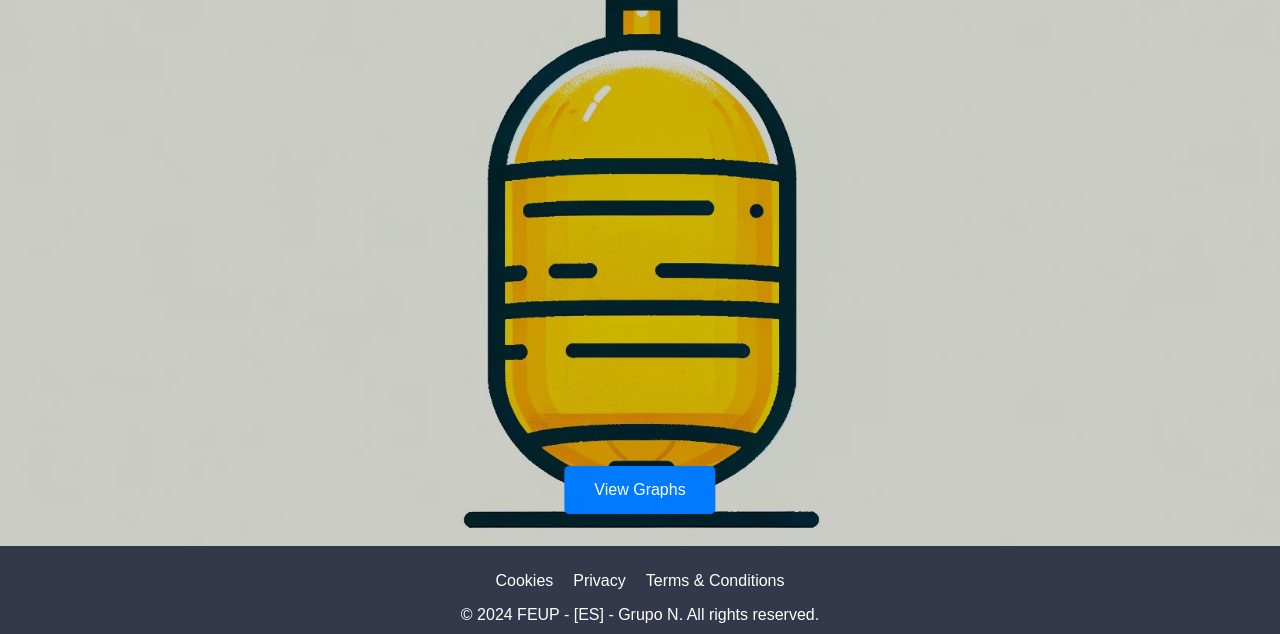
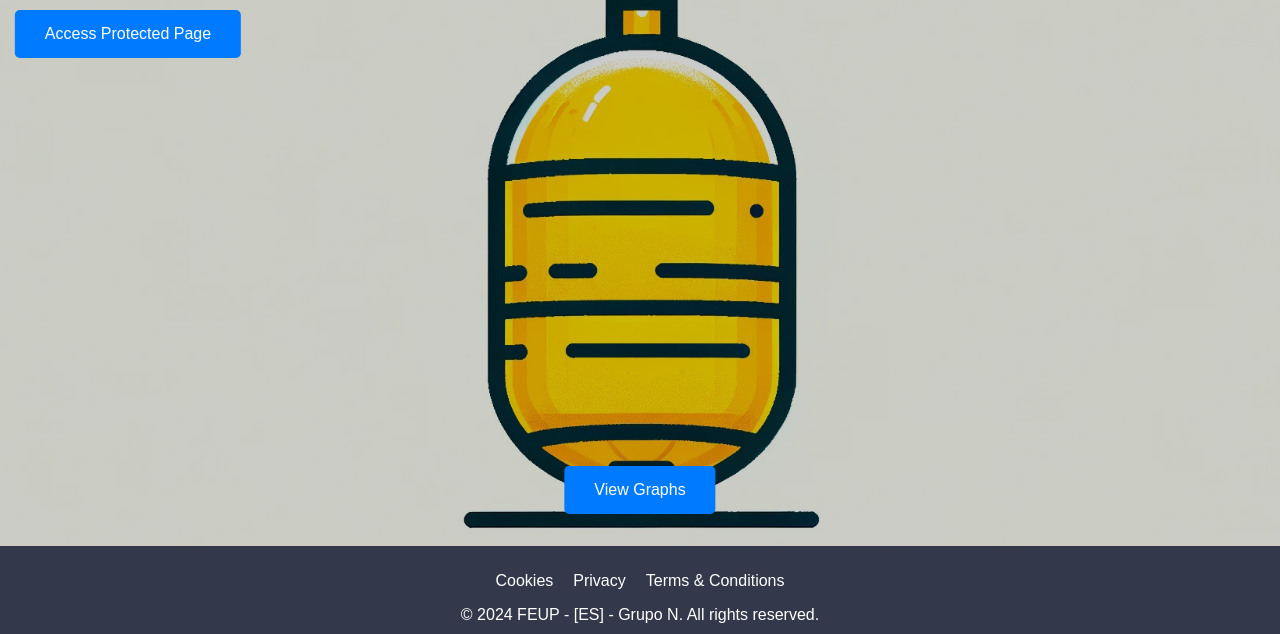
Before and after one commit to Lemonso01/ES-Group-N, a PHP site: page /main.html in a window 1280 px wide. Shown: the part 166-800 px from the top of the page. Run offline with PHP 8.4, Linux system fonts and the light colour scheme.

Commit message:
primordial login

```diff
--- a/teste_manel/main.html
+++ b/teste_manel/main.html
@@ -5,30 +5,34 @@
     <meta name="viewport" content="width=device-width, initial-scale=1.0">
     <title>Your Website - Home</title>
     <link rel="stylesheet" href="style.css">
-    <style>
-    </style>
 </head>
 <body>
 
   <div class="banner">
     <div class="navbar">
-      <img src="" class="logo">
+      <img src="Images/logo.png" class="logo" alt="Logo">
         <ul>
             <li><a href="main.html">Home</a></li>
-            <li><a href="#">About</a></li>
-            <li><a href="#">Access</a></li>
+            <li><a href="about.html">About</a></li>
+            <li><a href="protected_page.html">Access</a></li>
         </ul>
     </div>
 
     <div class="main_text">
       <h1>Oceanographic Buoy</h1>
       <p>for Multidomain Research</p>
-
     </div>
 
     <div class="graph_button">
-      <button onclick="window.location.href='graphs.html'">View Graphs</button>
+      <button class="btn btn-graph" onclick="window.location.href='graphs.html'">View Graphs</button>
     </div>
+
+
+    <div class="password_protected">
+      <input type="password" id="password" placeholder="Enter Password">
+      <button class="btn btn-protected" onclick="checkPassword()">Access Protected Page</button>
+    </div>
+
 
     <div class="footer">
       <div class="f_navbar">
@@ -42,5 +46,6 @@
     </div>
   </div>
 
+  <script src="script.js"></script>
 </body>
 </html>
--- a/teste_manel/script.js
+++ b/teste_manel/script.js
@@ -0,0 +1,14 @@
+function checkPassword() {
+    var password = document.getElementById("password").value;
+
+    // Example password, replace this with your actual password
+    var correctPassword = "es-n-2024";
+
+    if (password === correctPassword) {
+        // Redirect to the protected page
+        window.location.href = "protected_page.html";
+    } else {
+        // Display an error message or take other actions as needed
+        alert("Incorrect password. Please try again.");
+    }
+}
--- a/teste_manel/style.css
+++ b/teste_manel/style.css
@@ -1,3 +1,4 @@
+/* Body and Typography */
 html, body {
     font-family: 'Aldhabi', sans-serif;
     height: 100%;
@@ -12,6 +13,7 @@ body, h1, p, a {
     color: #fff;
 }
 
+/* Banner */
 .banner {
     width: 100%;
     height: 100%;
@@ -20,6 +22,7 @@ body, h1, p, a {
     background-position: center;
 }
 
+/* Navbar */
 .navbar {
     width: 85%;
     margin:auto;
@@ -69,6 +72,7 @@ body, h1, p, a {
     width: 100%;
 }
 
+/* Footer */
 .footer {
     background-color: rgba(35, 41, 61, 0.9);
     text-align: center;
@@ -93,6 +97,7 @@ body, h1, p, a {
     text-decoration: none;
 }
 
+/* Main Text */
 .main_text{
     position: absolute;
     top: 20px;
@@ -129,7 +134,8 @@ body, h1, p, a {
     1px 1px 0 #000;
 }
 
-button {
+/* Button Graphs */
+.btn-graph {
     top: 82%;
     left: 50%;
     transform: translate(-50%, -50%);
@@ -143,6 +149,25 @@ button {
     position: absolute;
 }
 
-button:hover {
+.btn-graph:hover {
     background-color: #0056b3;
 }
+
+/* Button Graphs */
+.btn-protected {
+    top: 25%;
+    left: 10%;
+    transform: translate(-50%, -50%);
+    padding: 15px 30px;
+    background-color: #007BFF;
+    color: white;
+    border: none;
+    border-radius: 5px;
+    cursor: pointer;
+    font-size: 16px;
+    position: absolute;
+}
+
+.btn-protected:hover {
+    background-color: #0056b3;
+}
```
Also changed, not shown: teste_manel/graphs.html (+5 -5 lines), teste_manel/protected_page.html (added, +13 -0 lines), teste_manel/about.html (added).
